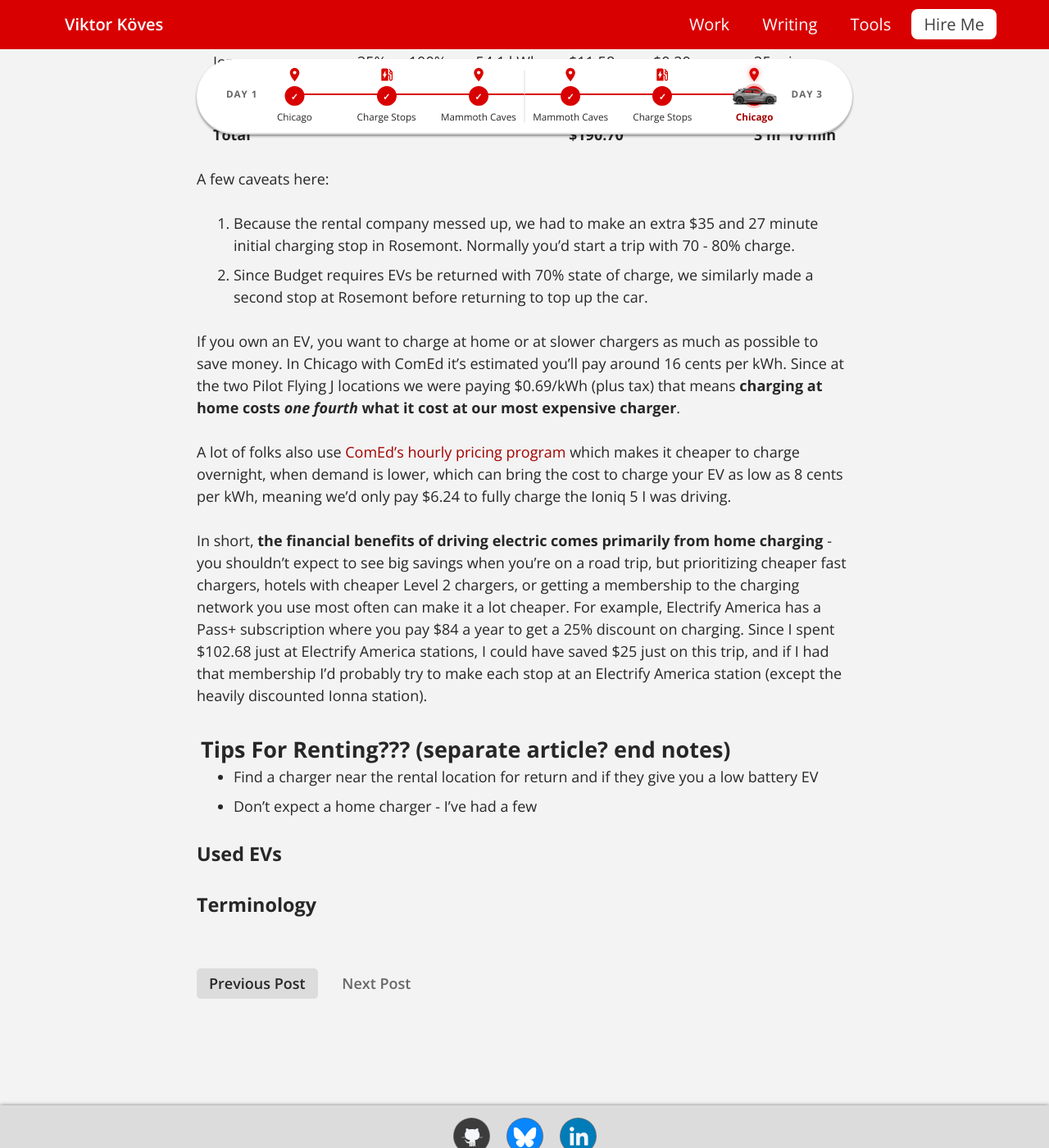
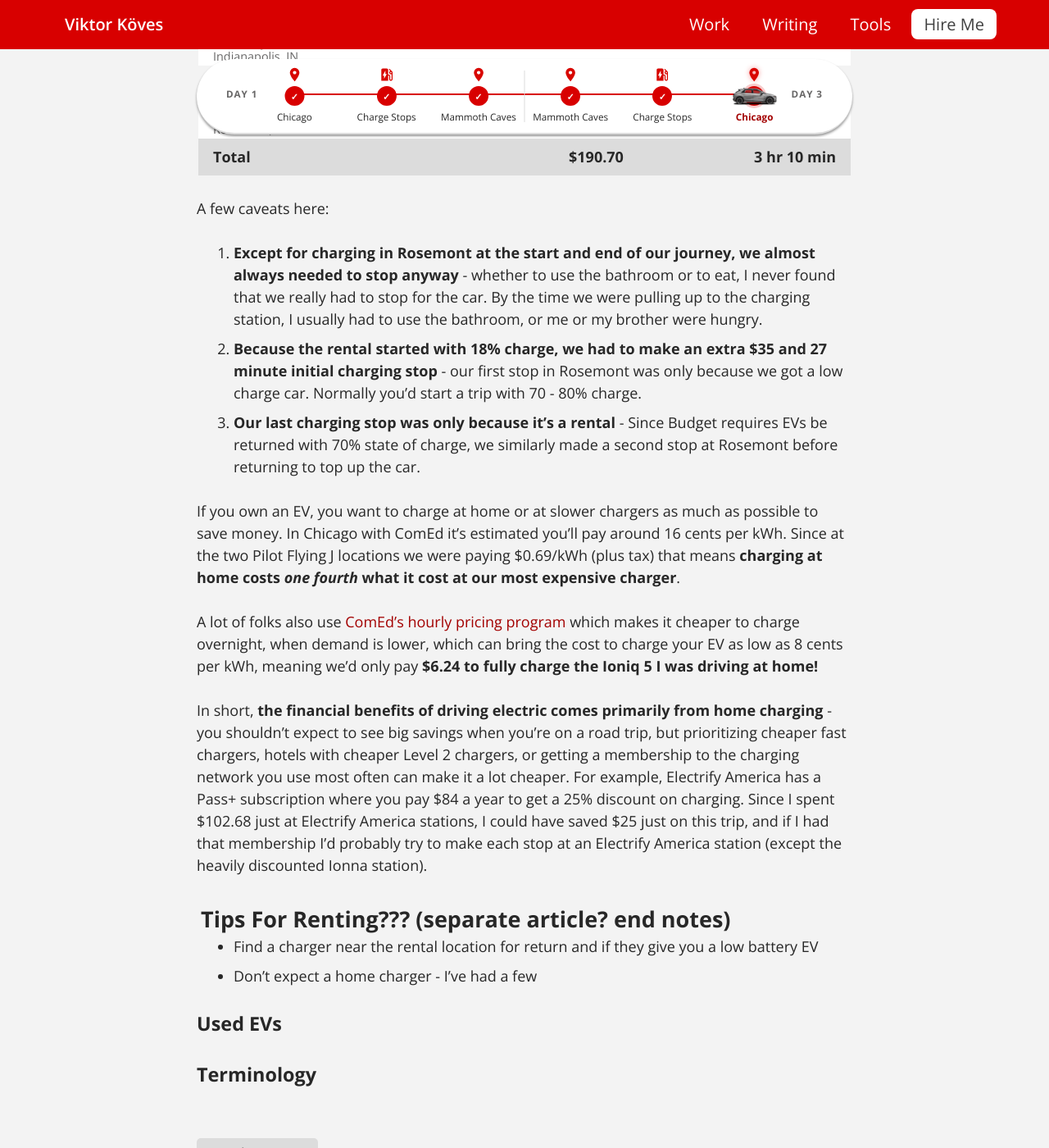
Before and after one commit to vkoves/vkoves.github.io, a Jekyll site: the page built from _posts/2026-07-15-ev-road-tripping.md, in a window 1280 px wide and 1400 px high, scrolled down 14973 px. Shown: the whole window at 82% size. Built offline with Jekyll 4.4.1, drawn with Linux system fonts in a browser that asks for light colours; some of the changed text lies outside the part shown.

Commit message:
Improve table

```diff
--- a/_posts/2026-07-15-ev-road-tripping.md
+++ b/_posts/2026-07-15-ev-road-tripping.md
@@ -40,7 +40,7 @@
 
 ## The Trip
 
-Let's get started! I've made a little progress bar to follow along on our journey
+Let's get started! I've made a little progress bar to follow along on our journey.
 
 <!-- Vue 3 CDN: loaded synchronously so it's available when the deferred component script runs -->
 <script src="https://unpkg.com/vue@3/dist/vue.global.prod.js"></script>
@@ -238,8 +238,15 @@
 
 A few caveats here:
 
-1. Because the rental company messed up, we had to make an extra $35 and 27 minute initial charging stop in Rosemont. Normally you'd start a trip with 70 - 80% charge.
-2. Since Budget requires EVs be returned with 70% state of charge, we similarly made a second stop at Rosemont before returning to top up the car.
+1. **Except for charging in Rosemont at the start and end of our journey, we almost always needed
+  to stop anyway** - whether to use the bathroom or to eat, I never found that we really had to stop
+  for the car. By the time we were pulling up to the charging station, I usually had to use the
+  bathroom, or me or my brother were hungry.
+1. **Because the rental started with 18% charge, we had to make an extra $35 and 27 minute initial
+  charging stop** - our first stop in Rosemont was only because we got a low charge car. Normally
+  you'd start a trip with 70 - 80% charge.
+2. **Our last charging stop was only because it's a rental** - Since Budget requires EVs be returned
+with 70% state of charge, we similarly made a second stop at Rosemont before returning to top up the car.
 
 If you own an EV, you want to charge at home or at slower chargers as much as possible to save money.
 In Chicago with ComEd it's estimated you'll pay around 16 cents per kWh. Since at the two Pilot
@@ -248,8 +255,8 @@
 
 A lot of folks also use [ComEd's hourly pricing program](https://hourlypricing.comed.com/) which
 makes it cheaper to charge overnight, when demand is lower, which can bring the cost to charge
-your EV as low as 8 cents per kWh, meaning we'd only pay $6.24 to fully charge the Ioniq 5 I was
-driving.
+your EV as low as 8 cents per kWh, meaning we'd only pay **$6.24 to fully charge the Ioniq 5 I was
+driving at home!**
 
 In short, **the financial benefits of driving electric comes primarily from home charging** - you
 shouldn't expect to see big savings when you're on a road trip, but prioritizing cheaper fast
--- a/css/articles/ev-road-trip.scss
+++ b/css/articles/ev-road-trip.scss
@@ -10,19 +10,38 @@
 $cost-table-location-font-size: 0.8rem;
 // Vertical padding on the two-line title column to offset its tight line-height
 $cost-table-title-padding-y: 4px;
+// Vertical padding on the header and total band rows
+$cost-table-band-padding-y: 0.5rem;
 
 .cost-table {
   margin-top: 0.5rem;
 
+  // All backgrounds use theme CSS variables so they flip automatically between
+  // light and dark mode.
   th,
   td {
     padding-left: $cost-table-cell-padding-x;
     padding-right: $cost-table-cell-padding-x;
   }
 
-  // Left-align the column titles
+  // Header band: a neutral shade darker than the body rows, bold titles
   th {
     text-align: left;
+    font-weight: 700;
+    padding-top: $cost-table-band-padding-y;
+    padding-bottom: $cost-table-band-padding-y;
+    background: var(--dark-bg-color);
+    color: var(--text-color);
+  }
+
+  // Zebra striping. --light-bg-color and --bg-color differ in both light and
+  // dark mode, so the stripes stay visible in either theme.
+  tbody tr:nth-child(odd) td {
+    background: var(--bg-color);
+  }
+
+  tbody tr:nth-child(even) td {
+    background: var(--light-bg-color);
   }
 
   // Tighten the two-line brand/location title column and add back a little
@@ -37,9 +56,17 @@
     padding-bottom: 0.25rem;
   }
 
-  // Bold the final total row
-  tr:last-child {
+  // Bold the final total row and give it the header band shade to bookend the
+  // table. Placed after the zebra rules so it wins the equal-specificity tie.
+  tbody tr:last-child {
     font-weight: 700;
+
+    td {
+      padding-top: $cost-table-band-padding-y;
+      padding-bottom: $cost-table-band-padding-y;
+      background: var(--dark-bg-color);
+      color: var(--text-color);
+    }
   }
 
   // Charging location shown smaller and faded beneath its brand
@@ -247,6 +274,14 @@
 }
 
 @media (prefers-color-scheme: dark) {
+  // In dark mode --dark-bg-color collapses to the same grey as the odd body
+  // rows' --light-bg-color, so the header/total band would blend in. Use a
+  // near-black shade instead to keep the band distinct.
+  .cost-table th,
+  .cost-table tbody tr:last-child td {
+    background: var(--intense-bg-color);
+  }
+
   .trip-stop__icon {
     filter: invert(1);
   }
```
